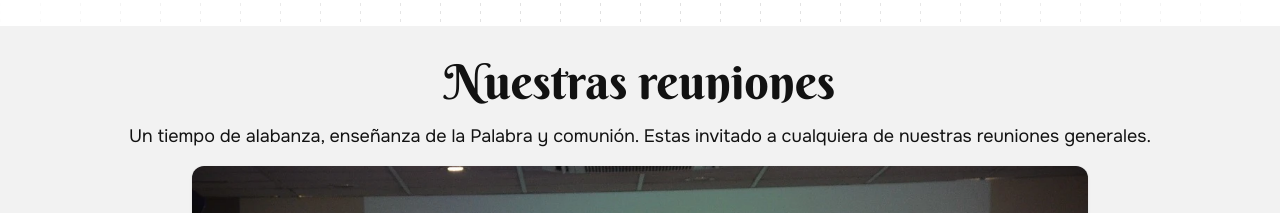
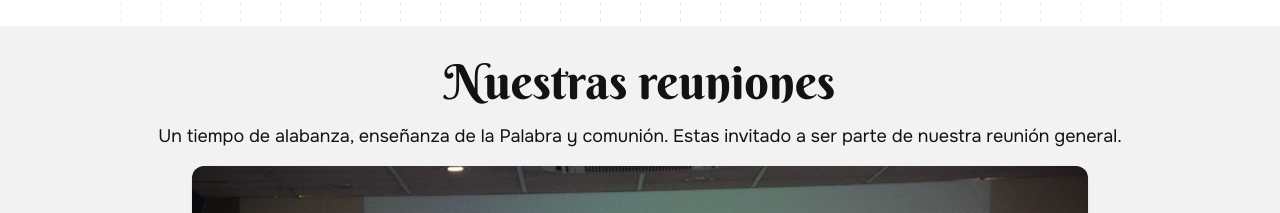
Before and after one commit to CristianLeyton/experiencia-page, a React (Vite) app: page / in a window 1280 px wide. Shown: the part 1413-1626 px from the top of the page. Built offline with nearby package versions, Linux system fonts and the light colour scheme; no server answers.

Commit message:
Videos con fade-in

```diff
--- a/src/components/sections/Meetings.tsx
+++ b/src/components/sections/Meetings.tsx
@@ -1,7 +1,3 @@
-/* import { useEffect } from "react";
-import L from "leaflet";
-import "leaflet/dist/leaflet.css";
-import iconPin from "../../assets/images/marcador.png"; */
 import { Title } from "../utilities/Title";
 import { Card } from "../utilities/Card";
 import { LatestVideos } from "../utilities/LatestVideos";
@@ -9,38 +5,6 @@ import reunion from "../../assets/images/reunion.webp";
 
 export function Meetings() {
   const linkGoogle = "https://maps.app.goo.gl/qDgKSWTS7CKc9bgJA";
-
-/*   useEffect(() => {
-    const coord = {
-      X: -24.786853,
-      Y: -65.414772,
-    };
-
-    const map = L.map("map").setView([coord.X, coord.Y], 17);
-
-    L.tileLayer("https://{s}.tile.openstreetmap.org/{z}/{x}/{y}.png", {
-      maxZoom: 19,
-      attribution: "Map © OpenStreetMap",
-    }).addTo(map);
-
-    const marcador = L.icon({
-      iconUrl: iconPin,
-      iconSize: [25, 60],
-      popupAnchor: [0, -35],
-    });
-
-    const marker = L.marker([coord.X, coord.Y], { icon: marcador }).addTo(map);
-
-    marker.bindPopup(`
-    <b>¡Nuestra ubicación!</b><br>
-    <a href=${linkGoogle} target='_blank'>Cómo llegar</a>
-  `);
-
-    // 👉 Limpieza correcta para TypeScript
-    return () => {
-      map.remove();
-    };
-  }, []); */
 
   return (
     <section
@@ -52,7 +16,7 @@ export function Meetings() {
           <Title text="Nuestras reuniones" />
           <p className="xl:text-lg">
             Un tiempo de alabanza, enseñanza de la Palabra y comunión. Estas
-            invitado a cualquiera de nuestras reuniones generales.
+            invitado a ser parte de nuestra reunión general.
           </p>
 
           <img src={reunion} alt="reuniones" className="aspect-video object-cover w-4xl rounded-xl shadow mx-auto card" />
--- a/src/components/utilities/LatestVideos.tsx
+++ b/src/components/utilities/LatestVideos.tsx
@@ -41,7 +41,7 @@ function VideoCard({ video }: { video: FeedVideo }) {
 
   return (
     <article className="bg-white dark:bg-primary rounded-xl overflow-hidden border border-zinc-300 dark:border-zinc-700 hover:border-yellow-500 transition-colors duration-300 group w-full card">
-      <div className="relative aspect-video bg-zinc-200 dark:bg-zinc-900">
+      <div className="relative aspect-video bg-zinc-200 dark:bg-zinc-900 card">
         {playing ? (
           <iframe
             className="absolute inset-0 size-full"
```
